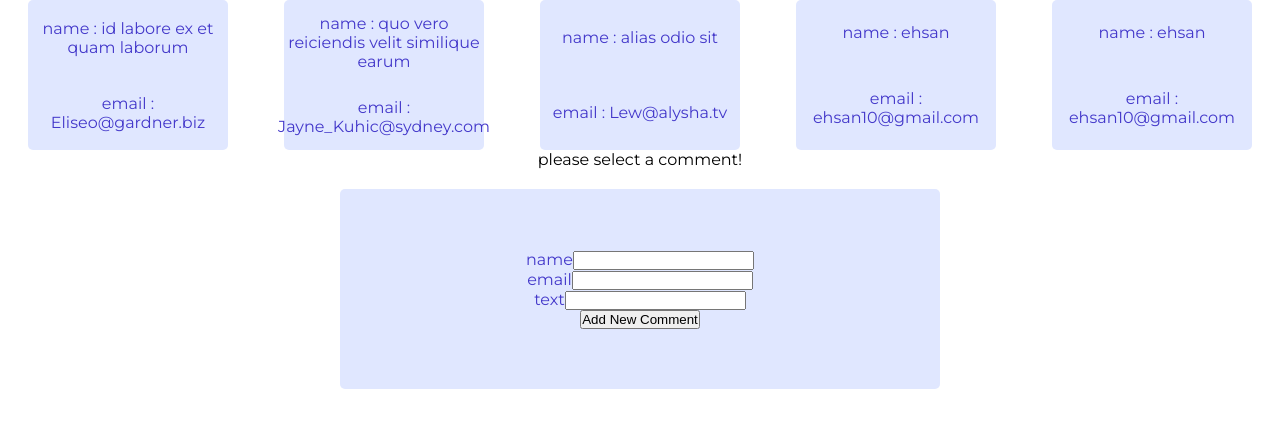
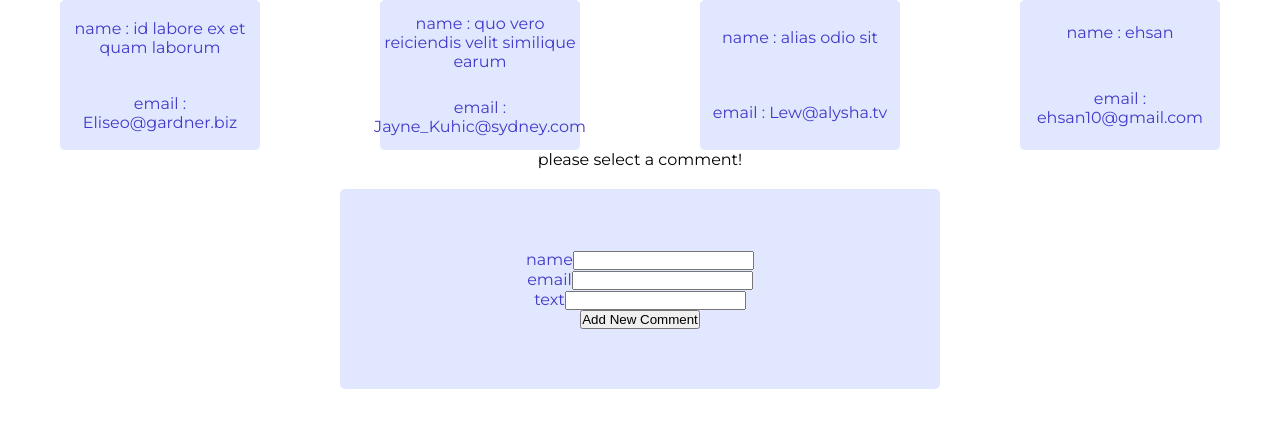
Before and after one commit to EhsanSaraee/http-app, a React (Create React App) app: page / in a window 1280 px wide. Shown: the top 428 px of the page. Built offline with nearby package versions, Linux system fonts and the light colour scheme; data requests are answered from the project's data file.

Commit message:
delete data with async-await

```diff
--- a/data/db.json
+++ b/data/db.json
@@ -26,13 +26,6 @@
       "email": "ehsan10@gmail.com",
       "text": "hello guys!",
       "postID": 10,
-      "id": 5
-    },
-    {
-      "name": "ehsan",
-      "email": "ehsan10@gmail.com",
-      "text": "hello guys!",
-      "postID": 10,
       "id": 6
     }
   ]
--- a/src/Components/FullComment/FullComment.jsx
+++ b/src/Components/FullComment/FullComment.jsx
@@ -2,7 +2,7 @@ import axios from 'axios';
 import { useEffect, useState } from 'react';
 import './fullComment.css';
 
-const FullComment = ({ commentID, onDelete }) => {
+const FullComment = ({ commentID, setComments, setError }) => {
    const [comment, setComment] = useState(null);
 
    useEffect(() => {
@@ -12,6 +12,16 @@ const FullComment = ({ commentID, onDelete }) => {
             .then(({ data }) => setComment(data))
             .catch();
    }, [commentID]);
+
+   const deleteHandler = async () => {
+      try {
+         await axios.delete(`http://localhost:3001/comments/${commentID}`);
+         const { data } = await axios.get('http://localhost:3001/comments');
+         setComments(data);
+      } catch (error) {
+         setError(true);
+      }
+   };
 
    let commentMessage = <p>please select a comment!</p>;
 
@@ -24,7 +34,7 @@ const FullComment = ({ commentID, onDelete }) => {
             <p>{name}</p>
             <p>{email}</p>
             <p>{body}</p>
-            <button onClick={onDelete}>Delete</button>
+            <button onClick={deleteHandler}>Delete</button>
          </div>
       );
    }
--- a/src/Containers/Discussion/Discussion.jsx
+++ b/src/Containers/Discussion/Discussion.jsx
@@ -25,17 +25,6 @@ const Discussion = () => {
 
    const selectCommentHandler = (id) => {
       setSelectedID(id);
-   };
-
-   const deleteHandler = async () => {
-      try {
-         const { data } = await axios.delete(
-            `http://localhost:3001/comments/${selectedID}`
-         );
-         setComments(data);
-      } catch (error) {
-         setError(true);
-      }
    };
 
    const renderComments = () => {
@@ -73,7 +62,11 @@ const Discussion = () => {
       <main>
          <section>{renderComments()}</section>
          <section>
-            <FullComment commentID={selectedID} onDelete={deleteHandler} />
+            <FullComment
+               commentID={selectedID}
+               setComments={setComments}
+               setError={setError}
+            />
          </section>
          <section>
             <NewComment onAdd={postCommentHandler} />
```
